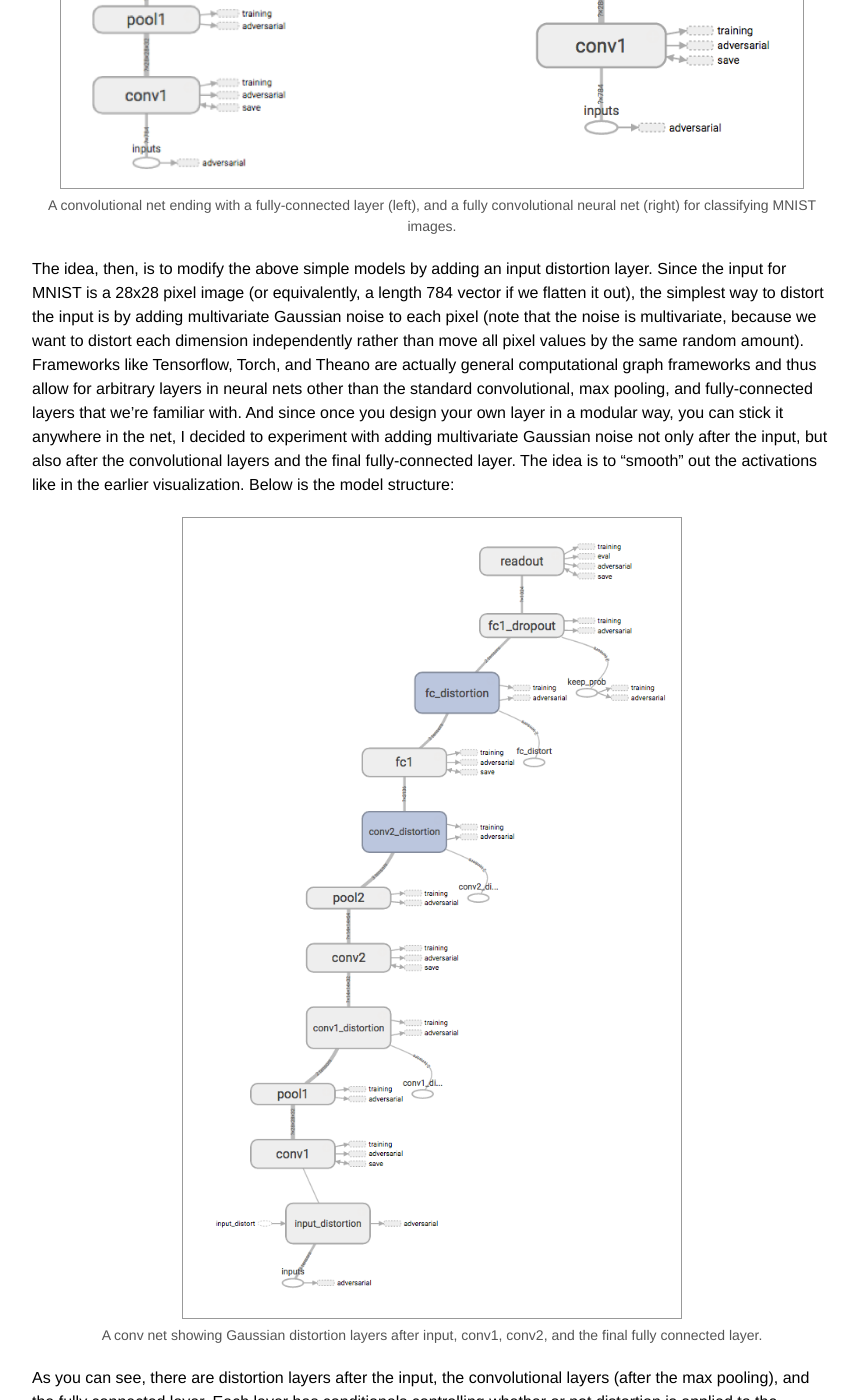
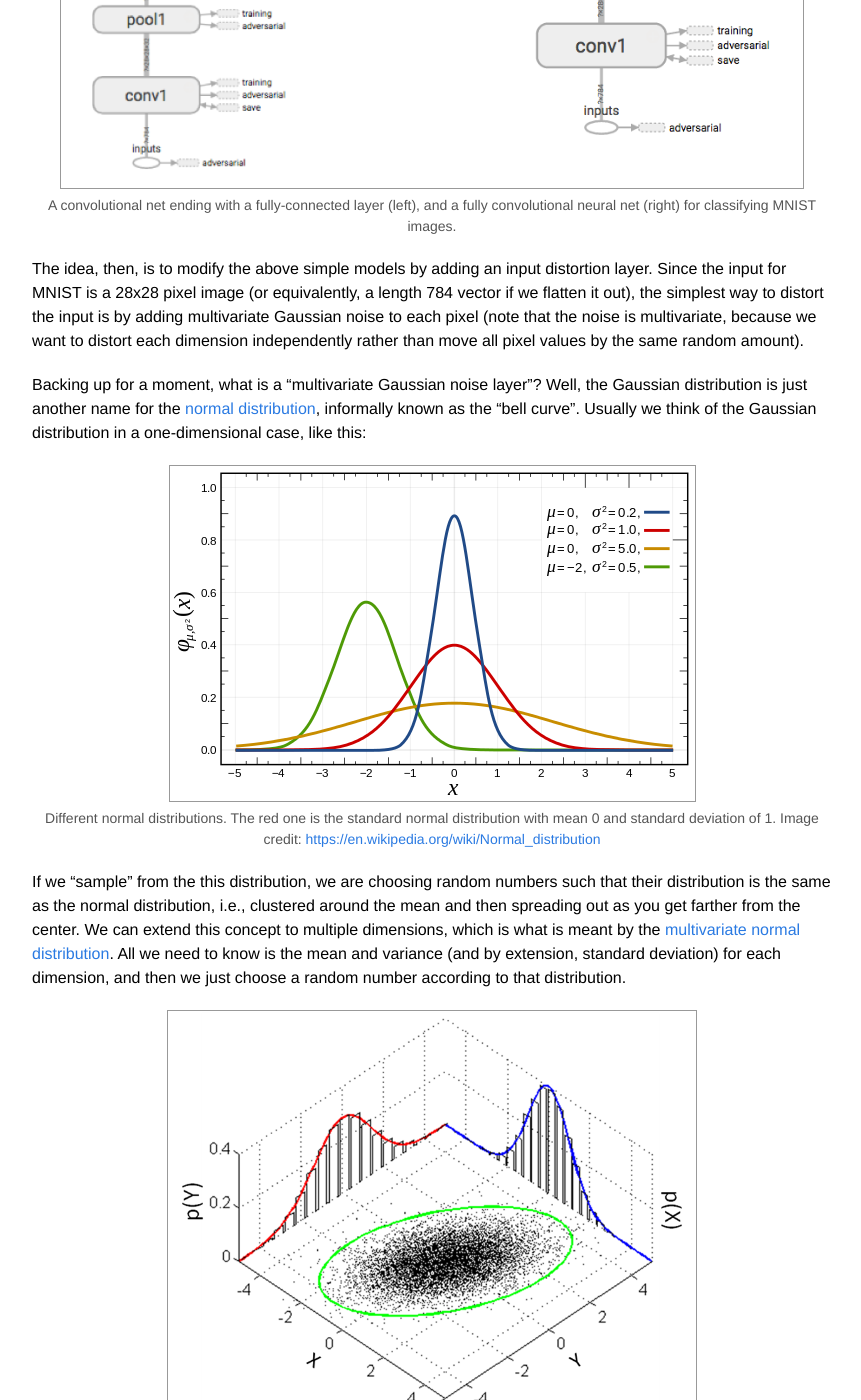
Before and after one commit to dalewis/dalewis.github.io, a Jekyll site: the page built from _posts/2017-04-03-adversarial-mnist.markdown, in a window 1280 px wide and 1400 px high, scrolled down 2693 px. Shown: the whole window, without its empty margins (208-1069 px from the left). Built offline with Jekyll 4.4.1, drawn with Linux system fonts in a browser that asks for light colours; formulas are drawn with MathJax 3; some of the changed text lies outside the part shown.

Commit message:
Add explanation of multivariate normal distribution.

```diff
--- a/_posts/2017-04-03-adversarial-mnist.markdown
+++ b/_posts/2017-04-03-adversarial-mnist.markdown
@@ -104,7 +104,31 @@ convolutional model (i.e., no fully connected layers).
   </div>
 </div>
 
-The idea, then, is to modify the above simple models by adding an input distortion layer. Since the input for MNIST is a 28x28 pixel image (or equivalently, a length 784 vector if we flatten it out), the simplest way to distort the input is by adding multivariate Gaussian noise to each pixel (note that the noise is multivariate, because we want to distort each dimension independently rather than move all pixel values by the same random amount). Frameworks like Tensorflow, Torch, and Theano are actually general computational graph frameworks and thus allow for arbitrary layers in neural nets other than the standard convolutional, max pooling, and fully-connected layers that we're familiar with. And since once you design your own layer in a modular way, you can stick it anywhere in the net, I decided to experiment with adding multivariate Gaussian noise not only after the input, but also after the convolutional layers and the final fully-connected layer. The idea is to "smooth" out the activations like in the earlier visualization. Below is the model structure:
+The idea, then, is to modify the above simple models by adding an input distortion layer. Since the input for MNIST is a 28x28 pixel image (or equivalently, a length 784 vector if we flatten it out), the simplest way to distort the input is by adding multivariate Gaussian noise to each pixel (note that the noise is multivariate, because we want to distort each dimension independently rather than move all pixel values by the same random amount).
+
+Backing up for a moment, what is a "multivariate Gaussian noise layer"? Well, the Gaussian distribution is just another name for the [normal distribution](https://en.wikipedia.org/wiki/Normal_distribution), informally known as the "bell curve". Usually we think of the Gaussian distribution in a one-dimensional case, like this:
+
+<div class="imgcap">
+  <img src="/assets/mnist_adv/normal_distribution.png">
+  <div class="thecap">
+    Different normal distributions. The red one is the standard normal distribution with mean 0 and standard deviation of 1. Image credit: <a href="https://upload.wikimedia.org/wikipedia/commons/thumb/7/74/Normal_Distribution_PDF.svg/525px-Normal_Distribution_PDF.svg.png">https://en.wikipedia.org/wiki/Normal_distribution</a>
+  </div>
+</div>
+
+If we "sample" from the this distribution, we are choosing random numbers such that their distribution is the same as the normal distribution, i.e., clustered around the mean and then spreading out as you get farther from the center. We can extend this concept to multiple dimensions, which is what is meant by the [multivariate normal distribution](https://en.wikipedia.org/wiki/Multivariate_normal_distribution). All we need to know is the mean and variance (and by extension, standard deviation) for each dimension, and then we just choose a random number according to that distribution.
+
+<div class="imgcap">
+  <img src="/assets/mnist_adv/multivariate_normal.png"
+   style="max-height: 400px;">
+  <div class="thecap">
+    A two-dimensional multivariate normal distribution. Both dimensions are sampling from a mean of 0, but with different variances. Image credit: <a href="https://en.wikipedia.org/wiki/Multivariate_normal_distribution#/media/File:MultivariateNormal.png">https://en.wikipedia.org/wiki/Multivariate_normal_distribution</a>
+  </div>
+</div>
+
+
+In my case, I went with the simplest possible choice and used a normal distribution with a mean of zero and the same variance for every dimension. If we then sample from this multivariate distribution, the end result is that we have noise of the same size as our input images, but it's not completely random noise, it's noise specifically from the distribution we want (i.e., zero-centered and a normal distribution for each of the input dimensions).
+
+Frameworks like Tensorflow, Torch, and Theano are actually general computational graph frameworks and thus allow for arbitrary layers in neural nets other than the standard convolutional, max pooling, and fully-connected layers that we're familiar with. And since once you design your own layer in a modular way, you can stick it anywhere in the net, I decided to experiment with adding multivariate Gaussian noise not only after the input, but also after the convolutional layers and the final fully-connected layer. The idea is to "smooth" out the activations like in the earlier visualization. Below is the final model structure:
 
 <div class="imgcap">
   <img src="/assets/mnist_adv/distortion_layers.png"
```
Also changed, not shown: assets/mnist_adv/multivariate_normal.png (added), assets/mnist_adv/normal_distribution.png (added).
